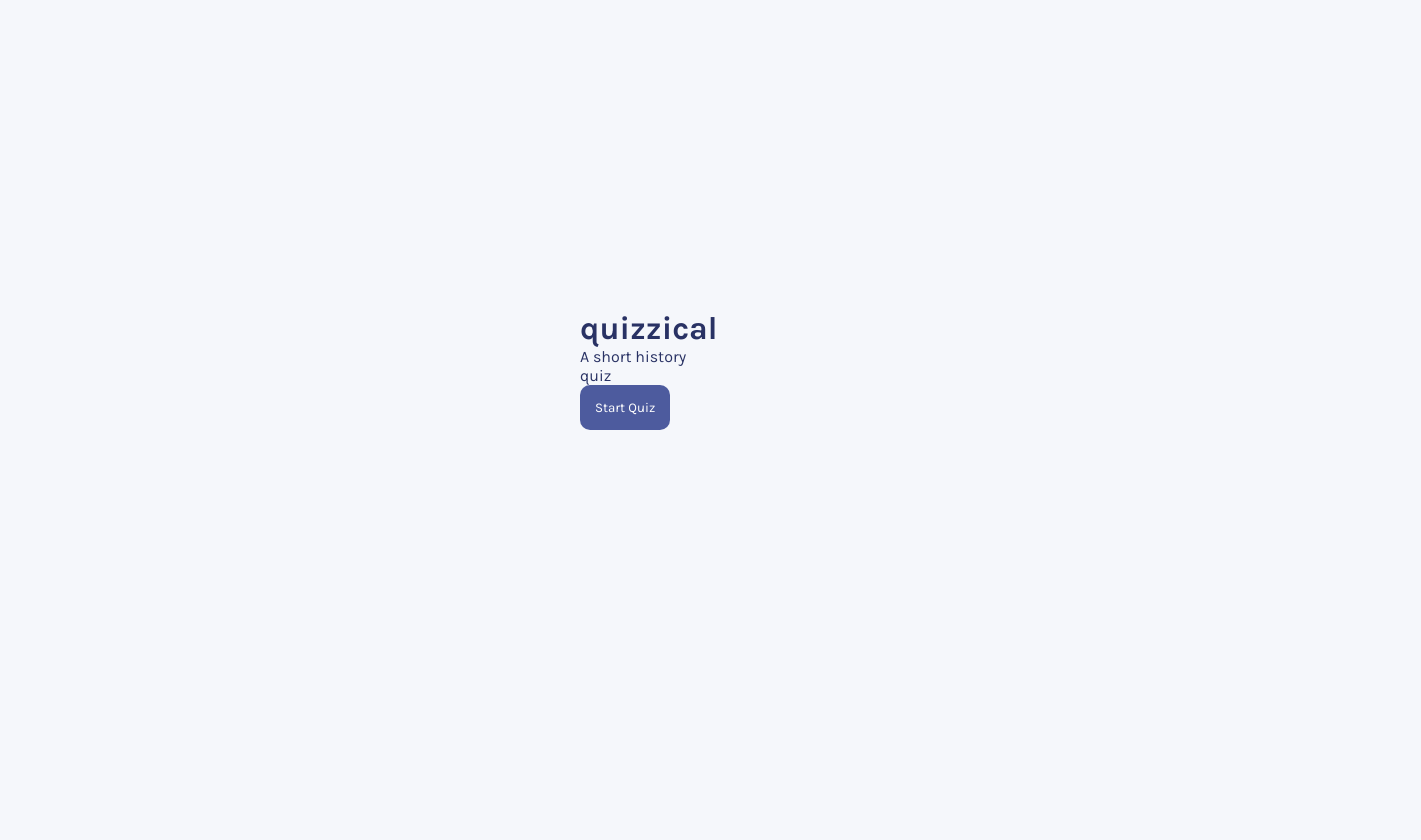
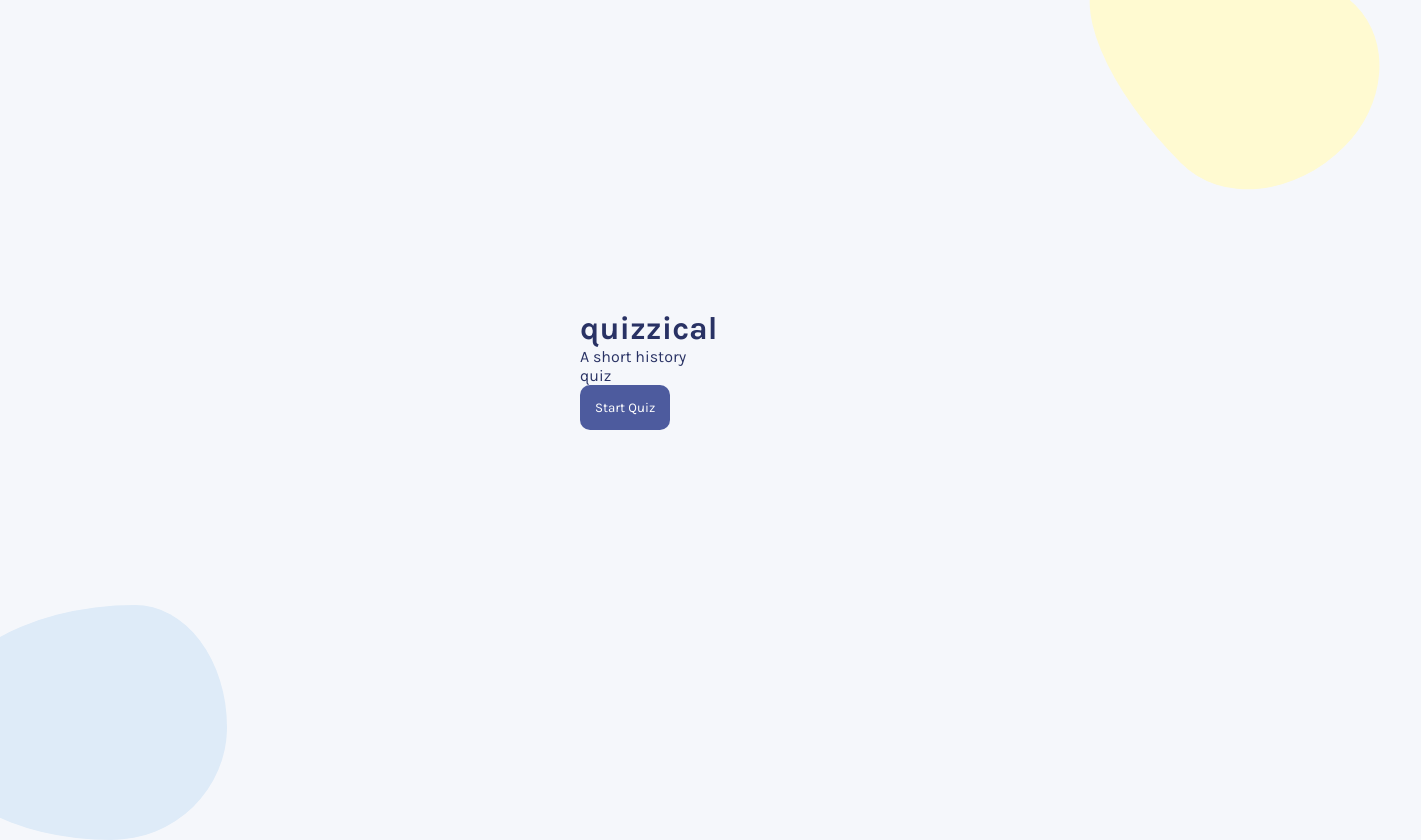
Before and after one commit to Malal0/quizzical, a React (Create React App) app: page / in a window 1280 px wide. Shown: the part 30-870 px from the top of the page, 1421 px wide, since content can reach past the window. Before the commit the page ends 800 px from the top, so only its background shows below. Built offline with nearby package versions, Linux system fonts and the light colour scheme; no server answers.

Commit message:
added accent blobs

```diff
--- a/src/App.js
+++ b/src/App.js
@@ -9,11 +9,10 @@ export default function App() {
     const [questionsData, setQuestionsData] = React.useState([])
 
     React.useEffect(() => {
-        fetch("https://opentdb.com/api.php?amount=5&category=23&difficulty=medium&type=multiple")
+        fetch("https://opentdb.com/api.php?amount=5&category=19&difficulty=medium&type=multiple")
             .then(res => res.json())
             .then(data => setQuestionsData(data.results))
     }, [])
-    console.log(questionsData)
 
     function startQuiz() {
         setQuizStarted(true)
@@ -24,21 +23,27 @@ export default function App() {
         console.log("checking answers")
     }
 
-    function answerAction(e) {
-        console.log(e.target.innerText)
-        console.log(e.target.parentNode.parentNode)
-    }
+    const [answeredCorrectly, setAnsweredCorrectly] = React.useState(false);
 
     const questions = questionsData.map(ques => {
         let allAnswers = []
+        let addedClass = ""
 
         ques.incorrect_answers.forEach(wrongAnswer => {
             allAnswers.push(wrongAnswer)
         });
         allAnswers.push(ques.correct_answer)
-        //console.log(allAnswers)
+
+        function answerAction(e) {
+            if (ques.correct_answer === e.target.innerText) {
+                console.log("correct")
+            } else {
+                console.log("false")
+            }
+        }
+
         return (
-            < Question question={ques.question} answers={allAnswers} correctAnswer={ques.correct_answer} handleClick={answerAction} />
+            < Question question={ques.question} answers={allAnswers} handleClick={answerAction} addedClass={addedClass} />
         )
 
     })
@@ -51,6 +56,8 @@ export default function App() {
                     <TurnIn />
                 </div> :
                 <Title handleClick={startQuiz} />}
+            <div className="blob1"></div>
+            <div className="blob2"></div>
         </div>
     )
 }
--- a/src/components/Question.js
+++ b/src/components/Question.js
@@ -1,14 +1,28 @@
 export default function Question(props) {
     const answersArray = props.answers
+
+    const quantity = answersArray.length
+
+    let answerOrder = []
+
+    for (let i = 0; i < quantity; i++) {
+        let randNum = Math.floor(Math.random() * 4)
+
+        if (answerOrder.includes(randNum)) {
+            i--
+        } else {
+            answerOrder.push(randNum)
+        }
+    }
 
     return (
         <div className="questionContainer">
             <h3 className="question">{props.question}</h3>
             <div className="answerContainer">
-                <button className="answer incorrect" onClick={props.handleClick}>{answersArray[0]}</button>
-                <button className="answer chosen" onClick={props.handleClick}>{answersArray[1]}</button>
-                <button className="answer" onClick={props.handleClick}>{answersArray[2]}</button>
-                <button className="answer correct" onClick={props.handleClick}>{answersArray[3]}</button>
+                <button className={"answer " + props.addedClass} onClick={props.handleClick}>{answersArray[answerOrder[0]]}</button>
+                <button className={"answer " + props.addedClass} onClick={props.handleClick}>{answersArray[answerOrder[1]]}</button>
+                <button className={"answer " + props.addedClass} onClick={props.handleClick}>{answersArray[answerOrder[2]]}</button>
+                <button className={"answer " + props.addedClass} onClick={props.handleClick}>{answersArray[answerOrder[3]]}</button>
             </div>
         </div>
     )
--- a/src/index.css
+++ b/src/index.css
@@ -13,6 +13,7 @@ body {
   justify-content: center;
   align-items: center;
   background-color: #F5F7FB;
+  position: relative;
 }
 
 .App {
@@ -78,3 +79,26 @@ body {
   font-weight: 700;
   gap: 1em;
 }
+
+.blob1 {
+  height: 297px;
+  width: 235px;
+  background-color: #fffad1;
+  border-radius: 46% 54% 34% 66% / 31% 35% 65% 69%;
+  position: absolute;
+  top: -70px;
+  right: -70px;
+  transform: rotate(135deg);
+  z-index: -10;
+}
+
+.blob2 {
+  height: 235px;
+  width: 297px;
+  background-color: #deebf8;
+  border-radius: 69% 31% 39% 61% / 55% 52% 48% 45%;
+  position: absolute;
+  left: -70px;
+  bottom: -70px;
+  z-index: -10;
+}
```
